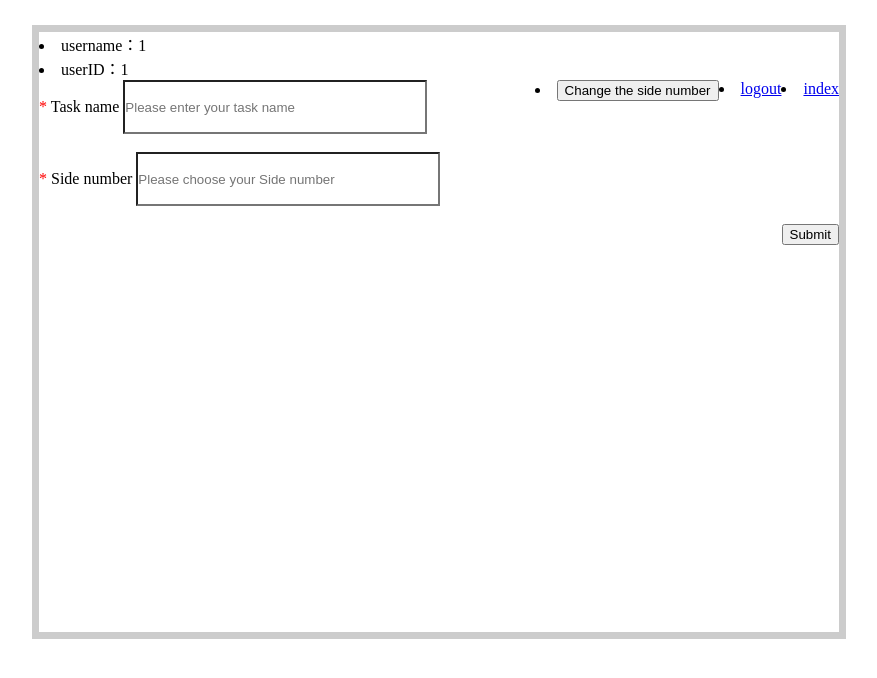
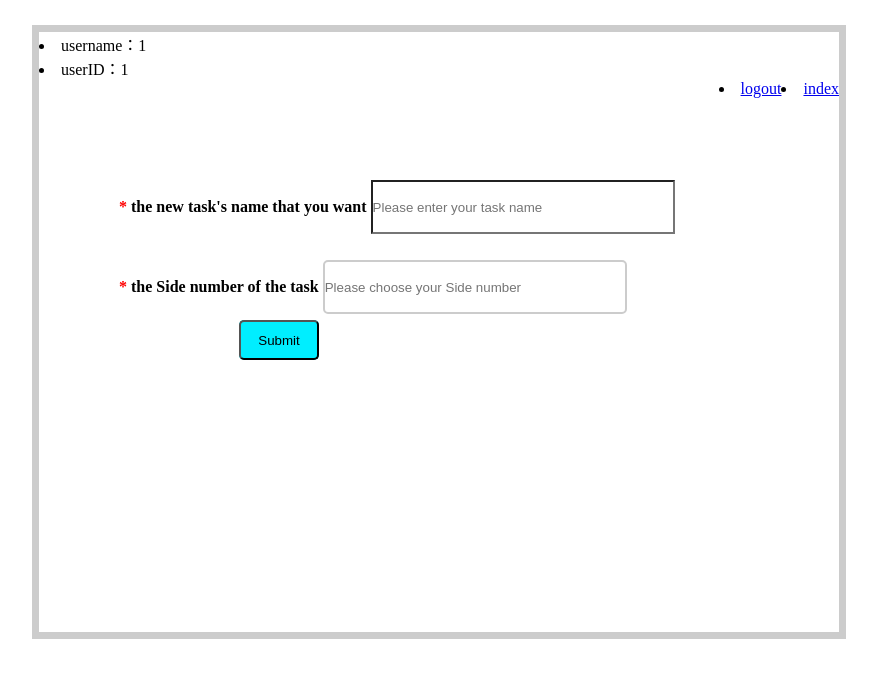
Before and after one commit to QiyuanGe/Python-Flask, a Flask app: page /upgradeTask_name in a window 1280 px wide. Shown: the top 678 px of the page, without its empty margins (201-1078 px from the left). Run offline with Flask 2, Linux system fonts and the light colour scheme; a user stored in the database is signed in.

Commit message:
Add files via upload

```diff
--- a/app.py
+++ b/app.py
@@ -14,10 +14,11 @@ db = sqlite3.connect('G:/pythonproject/env/user.db', check_same_thread=False)
 ## make sure the user has logined
 @app.before_request
 def login_required():
-    if request.path in ['/login','/register']:
+    if request.path in ['/login','/register','/Connection_check']:
         return None
     user=session.get('userID')
     if not user:
+        flash('PLease login to your account!')
         return redirect('/login')
     return None
 
@@ -28,22 +29,18 @@ def login():
         ID = request.form.get('userID')
         name = request.form.get('username')
         password = request.form.get('userPassword')
-        Side_number = request.form.get('Side_number')
         cur = db.cursor()
         cur.execute('select * from UserInformation where User_name =? and Password=? and User_ID=?',[name,password,ID])
-        if cur.fetchone() is not None:
+        print(ID,name,password)
+        result = cur.fetchone()
+        print(result)
+        if result is not None:
             session['userID'] = ID
             session['username'] = name
             session.parameter = True
-            if Side_number != None:
-                session['Side_number'] = Side_number
-                session['Side_change'] = Side_number
-                session.permanent = True
-                db.commit()
-                return redirect(url_for('index'))
-            else:
-                return('Please connect to your task monitor!')
-                return redirect(url_for('login'))
+            session['Side_number']= result[3]
+            session['time_start'] = time.strftime("%Y-%m-%d %H:%M:%S", time.localtime())
+            return redirect(url_for("index"))
         else:
             flash('NO such User!')
             return redirect(url_for("login"))
@@ -59,9 +56,6 @@ def mycontext():
     else:
         return {}
 
-
-
-
 ## register part
 ##insert data to database
 @app.route('/register',methods=['GET','POST'])
@@ -76,8 +70,8 @@ def register():
         cur.execute('select * from UserInformation where User_name =? and User_ID =?',[username,userID])
         if  cur.fetchone() is None:
             if password1 == password2:
-                sql = 'insert into UserInformation (User_ID, User_name, Password)''values(?,?,?)'
-                data = (userID,username,password1)
+                sql = 'insert into UserInformation (User_ID, User_name, Password,Side_number_now)''values(?,?,?)'
+                data = (userID,username,password1,6)
                 cur.execute(sql,data)
                 db.commit()
                 flash ('Successfully registered')
@@ -89,68 +83,95 @@ def register():
             return render_template('register.html')
     return render_template('register.html')
 
+##check if the ARduino connect
+@app.route('/Connection_check',methods = ['GET','POST'])
+def Connection_check():
+    userID = request.form.get('Arduino_ID')
+    Side_number = request.form.get('Side_number')
+    cur = db.cursor()
+    cur.execute('select * from UserInformation where User_ID =?',[userID])
+    result=cur.fetchone()
+    if result == None:
+        return('Please register your User information!')
+    else:
+        c = (Side_number,userID)
+        sql = 'update Userinformation set Side_number_now = ? where User_ID = ?'
+        cur.execute(sql,c)
+        db.commit()
+        return ('Successfully change the side of tube!')
+
 ## main page of website
 @app.route('/',methods = ['GET','POST'])
 def index():
         Username = session.get('username')
         ID = session.get('userID')
-        Side_number = session.get('Side_number')
+        cur1 = db.cursor()
+        cur1.execute('select * from Userinformation where User_ID =?',[ID])
+        result1 = cur1.fetchone()
+        session['Side_number_now'] = result1[3]
         session['Sum_time'] = 0
-        if session.get('Side_change') == session.get('Side_number'):
-            print(Side_number)
-            session['time_start'] = time.strftime("%Y-%m-%d %H:%M:%S", time.localtime())
-            cur = db.cursor()
-            cur.execute('select * from task where  User_ID =? and Side_number = ?',[ID,Side_number])
-            result3 = cur.fetchone()
-            print(result3)
-            if result3 == None:
-                flash('Please enter a new task!')
+        print(session.get('Side_number_now'),session.get('Side+number'))
+        if session.get('Side_number_now')==6:
+            flash('Please connect to your monitor and refresh the page!')
+            return render_template('index.html',Side_number = 'Off working now!',Task_name='',Activity_time='',Actyvity_type='',Sum_hour=0,Sum_min=0,Sum_second=0)
+        else:
+            if session.get('Side_number') ==session.get('Side_number_now'):
+                print(session.get('Side_number'))
+                session['time_start'] = time.strftime("%Y-%m-%d %H:%M:%S", time.localtime())
+                cur2 = db.cursor()
+                cur2.execute('select * from task where  User_ID =? and Side_number = ?',[ID,session.get('Side_number')])
+                result2 = cur2.fetchone()
+                print(result2)
+                if result2 == None:
+                    flash('Please enter a new task!')
+                    db.commit()
+                    return render_template('index.html',Side_number = session.get('Side_number'),Task_name='',Activity_time='',Actyvity_type='',Sum_hour=0,Sum_min=0,Sum_second=0)
+                else:
+                    Task_name= result2[2]
+                    Activity_time = result2[3]
+                    Activity_type= result2[4]
+                    session['Sum_time'] = result2[5]
+                    print(session.get('Sum_time'))
+                    Sum_hour = int(session.get('Sum_time')/60/60)  ##hours
+                    Sum_min = int(session.get('Sum_time')/60)-Sum_hour*60   ## minutes
+                    Sum_second = session.get('Sum_time') - Sum_hour*60*60-Sum_min*60  ##seconds
+                    print(session.get('Side_number'),Task_name, Activity_time, Activity_type,session.get('Sum_time'))
+                    return render_template('index.html',Side_number = session.get('Side_number'),Task_name=Task_name,Activity_time=Activity_time,Actyvity_type=Activity_type,Sum_hour=Sum_hour,Sum_min=Sum_min,Sum_second=Sum_second)
+            else:
+                session['Side_number'] = session.get('Side_number_now')
+                Sum_timeNew = 0   ### start calculate the last task's sum time
+                session['time_end'] = time.strftime("%Y-%m-%d %H:%M:%S", time.localtime())
+                print(session.get('time_start'))
+                print(session.get('time_end'))
+                time_start = datetime.strptime(session['time_start'],"%Y-%m-%d %H:%M:%S")
+                time_end =  datetime.strptime(session['time_end'],"%Y-%m-%d %H:%M:%S")
+                working_time = (time_end - time_start).seconds
+                Activity_time = session.get('time_end')
+                Sum_timeNew = working_time + session.get('Sum_time')
+                print(session['Sum_time'])
+                print(Sum_timeNew)
+                cur3 = db.cursor()
+                cur3.execute('update task set Activity_time=? where User_ID=? and Side_number=?',(Activity_time,ID,session.get('Side_number')))
+                cur3.execute('update task set Sum_time=? where User_ID=? and Side_number=?',(Sum_timeNew,ID,session.get('Side_number')))
                 db.commit()
-                return render_template('index.html',Side_number = Side_number,Task_name='',Activity_time='',Actyvity_type='',Sum_hour=0,Sum_min=0,Sum_second=0)
-            else:
-                Task_name= result3[2]
-                Activity_time = result3[3]
-                Activity_type= result3[4]
-                session['Sum_time'] = result3[5]
-                print(session.get('Sum_time'))
-                Sum_hour = int(session.get('Sum_time')/60/60)  ##hours
-                Sum_min = int(session.get('Sum_time')/60)-Sum_hour*60   ## minutes
-                Sum_second = session.get('Sum_time') - Sum_hour*60*60-Sum_min*60  ##seconds
-                print(Side_number,Task_name, Activity_time, Activity_type,session.get('Sum_time'))
-                return render_template('index.html',Side_number = Side_number,Task_name=Task_name,Activity_time=Activity_time,Actyvity_type=Activity_type,Sum_hour=Sum_hour,Sum_min=Sum_min,Sum_second=Sum_second)
-        else:
-            Sum_timeNew = 0   ### start calculate the last task's sum time
-            session['Side_number'] = session.get('Side_numberChange')
-            session['time_end'] = time.strftime("%Y-%m-%d %H:%M:%S", time.localtime())
-            print(session.get('time_start'))
-            print(session.get('time_end'))
-            time_start = datetime.strptime(session['time_start'],"%Y-%m-%d %H:%M:%S")
-            time_end =  datetime.strptime(session['time_end'],"%Y-%m-%d %H:%M:%S")
-            working_time = (time_end - time_start).seconds
-            Activity_time = session.get('time_end')
-            Sum_timeNew = working_time + session.get('Sum_time')
-            print(session['Sum_time'])
-            print(Sum_timeNew)
-            c = db.cursor()
-            c.execute('update task set Activity_time=? where User_ID=? and Side_number=?',(Activity_time,ID,Side_number))
-            c.execute('update task set Sum_time=? where User_ID=? and Side_number=?',(Sum_timeNew,ID,Side_number))
-            db.commit()
-            return render_template('index.html')
+                return render_template('index.html')
 
 @app.route('/endTask',methods = ['GET','POST'])
 def endTask():
-    if request.method == "POST":
+    if request.method == "GET":
         ID = session.get('userID')
-        Side_num = session.get('Side_num')
-        cur = db.cursor()
-        c = ('end',ID,Side_num)
+        Side_num = session.get('Side_number')
+        cur1 = db.cursor()
+        c1 = ('end',ID,Side_num)
+        print(c1)
         sql = 'update task set Activity_type=? where User_ID=? and Side_number=?'
-        cur.execute(sql,c)
+        cur1.execute(sql,c1)
         db.commit()
-        cur1 = db.cursor()
-        c = (7,ID,Side_num)
+        cur2 = db.cursor()
+        c2 = (7,ID,Side_num)
+        print(c2)
         sql = 'update task set Side_number=? where User_ID=? and Side_number=?'
-        c.execute(sql,c)
+        cur2.execute(sql,c2)
         db.commit()
         return redirect(url_for('index'))
 
@@ -195,23 +216,23 @@ def upgradeSide_num():
         User_ID = session.get('userID')
         Task_name = request.form.get('Task_name')
         Side_numChange = request.form.get('Side_number')
-        cur = db.cursor()
+        cur1 = db.cursor()
         sql ='select * from task where User_ID=? and Side_number=?'
-        cur.execute(sql,(User_ID,Side_numChange))
-        if cur.fetchone() == None and Side_numChange != 6:
+        cur1.execute(sql,(User_ID,Side_numChange))
+        if cur1.fetchone() == None and Side_numChange != 6:
             sql = 'update task set Side_number=? where User_Id=? and Task_name=?'
             c = (Side_numChange,User_ID,Task_name)
             print(c)
-            cur1 = db.cursor()
-            cur1.execute(sql,c)
+            cur2 = db.cursor()
+            cur2.execute(sql,c)
             db.commit()
             flash ('Successfully changed the side number !')
             return redirect(url_for('index'))
-        elif cur.fetchone() != None and Side_numChange != 6:
+        elif cur1.fetchone() != None and Side_numChange != 6:
             flash('This side of tube already got a task! Please change another side!')
             return render_template('upgradeSide_number.html')
         elif Side_numChange == 6:
-            flash('Miontor is off work!')
+            flash('This side is off work side! PLease choose another one!')
             return render_template('upgradeSide_number.html')
     return render_template('upgradeSide_number.html')
 
@@ -224,10 +245,10 @@ def upgradeTask_name():
         User_ID = session.get('userID')
         Side_number = request.form.get('Side_number')
         Task_nameChange = request.form.get('Task_name')
-        cur = db.cursor()
+        cur1 = db.cursor()
         sql ='select * from task where User_ID=? and Task_name=?'
-        cur.execute(sql,(User_ID,Task_nameChange))
-        if cur.fetchone() == None:
+        cur1.execute(sql,(User_ID,Task_nameChange))
+        if cur1.fetchone() == None:
             if Task_nameChange == None:
                 flash('Please enter new task name!')
                 return render_template('upgradeTaskname.html')
@@ -235,8 +256,8 @@ def upgradeTask_name():
                 sql = 'update task set Task_name=? where User_Id=? and Side_number=?'
                 c = (Task_nameChange,User_ID,Side_number)
                 print(c)
-                cur1 = db.cursor()
-                cur1.execute(sql,c)
+                cur2 = db.cursor()
+                cur2.execute(sql,c)
                 db.commit()
                 flash ('Successfully changed the task name!')
                 return redirect(url_for('index'))
@@ -261,18 +282,13 @@ def logout():
             Sum_timeNew = working_time + session.get('Sum_time')
             print(session['Sum_time'])
             print(Sum_timeNew)
-            c = db.cursor()
-            c.execute('update task set Activity_time=? where User_ID=? and Side_number=?',(Activity_time,ID,Side_number))
-            c.execute('update task set Sum_time=? where User_ID=? and Side_number=?',(Sum_timeNew,ID,Side_number))
+            cur = db.cursor()
+            cur.execute('update task set Activity_time=? where User_ID=? and Side_number=?',(Activity_time,ID,Side_number))
+            cur.execute('update task set Sum_time=? where User_ID=? and Side_number=?',(Sum_timeNew,ID,Side_number))
             db.commit()
             session.clear()
             return redirect(url_for('login'))
 
-@app.route('/changeSide_number')
-def change():
-    session['Side_change'] =  random.randint(1,5)
-    print(session.get('username'))
-    return redirect(url_for('index'))
 
 if __name__ == 'main':
     app.run(debug = True, host='0.0.0.0', port=5000)
--- a/templates/base.html
+++ b/templates/base.html
@@ -7,7 +7,7 @@
     body,input{
 		margin: 0;
 		padding: 0;
-		background: #fff;
+		background: rgb(255, 255, 255);
 	}
 	input{
 		display: inline-block;
@@ -26,6 +26,8 @@
 		background:#fff;
 		border: 7px solid #ccc;
     }
+
+    .require{ color: red;}
     </style>
     {% block head %}
     {% endblock %}
@@ -49,7 +51,6 @@
                             <li><a>userID：{{ userID }}</a></li>
                             <li style="float:right"><a href="{{ url_for('index') }}">index</a></li>
                             <li style="float:right"><a href="{{ url_for('logout') }}">logout</a></li>
-                            <li style="float:right"><a href="{{ url_for('change') }}" ><button>Change the side number</button></a>
                         {% else %}
                             <li style="float:right"><a href="{{ url_for('register') }}">register</a></li>
                             <li style="float:right"><a href="{{ url_for('login') }}">login</a></li>
--- a/templates/upgradeTaskname.html
+++ b/templates/upgradeTaskname.html
@@ -1,36 +1,92 @@
 {% extends "base.html" %}
     {%block head%}
     <style>
+        .taskname-box{
+            position: absolute;
+            width: 800px;
+            height: 40px;
+            line-height: 40px;
+            margin-top:100px;
+            margin-left:80px;
+            font-weight: 700;
+        }
+        .taskname-input{
+            display: inline-block;
+            margin-left: 60px;
+        }
+        #taskname{
+            height: 35px;
+            width: 290px;
+            border: 2px solid #ccc;
+            border-radius: 5px;
+        }
+        .Side_number-box{
+            position: absolute;
+            width: 800px;
+            height: 40px;
+            line-height: 40px;
+            margin-top:180px;
+            margin-left:80px;
+            font-weight: 700;
+        }
+        .Side_number-input{
+            display: inline-block;
+            margin-left: 60px;
+        }
+        #Side_number{
+            height: 35px;
+            width: 290px;
+            border: 2px solid #ccc;
+            border-radius: 5px;
+        }
         .require{ color: red;}
+        .submit-box{
+            position:absolute;
+            width: 80px;
+            height: 40px;
+            line-height: 40px;
+            margin-top:240px;
+            margin-left:200px;
+            border-radius: 5px;
+            background: rgb(0, 238, 255);
+        }
+        #submit-button{
+            display: inline-block;
+            width: 80px;
+            height: 40px;
+            border-radius: 5px;
+            background: rgb(0, 238, 255);
+        }
         </style>
-
     {% endblock %}
 
     {% block main %}
         <form action="/upgradeTask_name" method= "POST">
             <div>
+                <div class="taskname-box">
                 <span class="require">*</span>
-                        <label for="Task_name">Task name</label>
+                <label for="Task_name">the new task's name that you want</label>
                 <input  type = "text"
                         id="Task_name"
                         placeholder="Please enter your task name"
                         name="Task_name"
                         required style="resize:none;width:300px;height:50px;"
                         overflow-y:visible;><br><br>
-                        <span class="validity"></span>
+                </div>
             </div>
             <div>
+                <div class="Side_number-box">
                 <span class="require">*</span>
-                        <label for="Side_number">Side number</label>
+                <label for="Side_number">the Side number of the task</label>
                 <input  type = "text "
                         id="Side_number"
                         placeholder="Please choose your Side number"
                         name="Side_number"
                         required style="resize:none;width:300px;height:50px;"
                         overflow-y:visible;><br><br>
-                        <span class="validity"></span>
                 </div>
-                <div class="submit-button">
+            </div>
+                <div class="submit-box">
                     <button type="submit" style="float:right" id="submit-button" value="submit">Submit</button>
                 </div>
         </form>
```
Also changed, not shown: templates/login.html (+3 -32 lines), templates/upgradeNewtask.html (+62 -5 lines), templates/upgradeSide_number.html (+62 -6 lines), user.db. Lines whose indentation alone changed are shown as unchanged.
